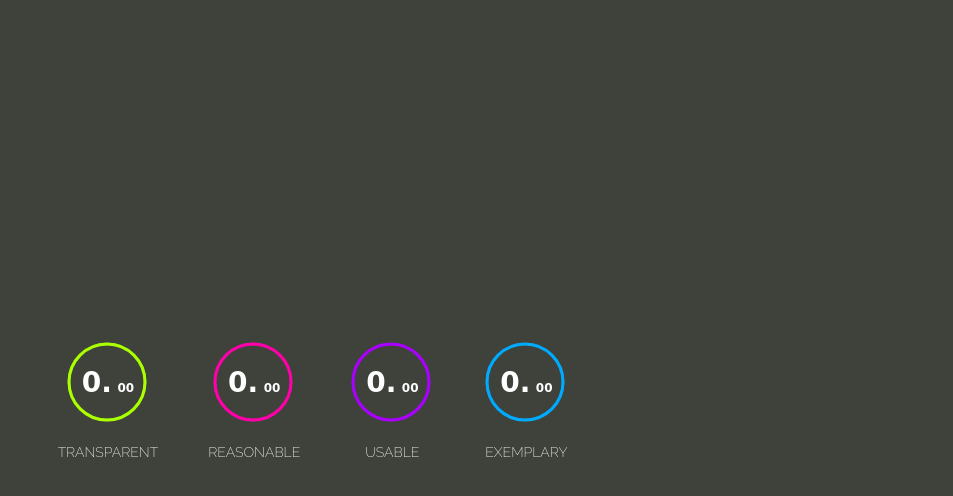
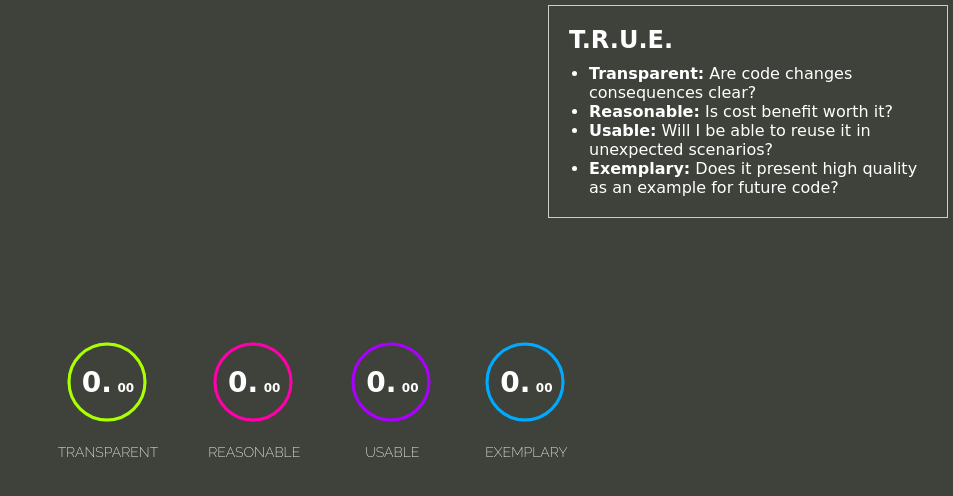
Before and after one commit to pablobrady/svg-anim, a plain HTML site: page index.html in a window 1280 px wide. Shown: the whole page, without its empty margins (327-1280 px from the left). Drawn offline with Linux system fonts and the light colour scheme; a web font is replaced by a local one.

Commit message:
Add note banner

```diff
--- a/index.html
+++ b/index.html
@@ -63,15 +63,15 @@
     </li>
   </ul>
 
-  <!--
+  <div class="banner-right">
     <h2>T.R.U.E.</h2>
-    <ul>
-      <li>Transparent: Are code changes consequences clear?</li>
-      <li>Reasonable: Is cost benefit worth it?</li>
-      <li>Usable: Will I be able to reuse it in unexpected scenarios?</li>
-      <li>Exemplary: Does it present high quality as an example for future code?</li>
+    <ul class="list-indent">
+      <li><b>Transparent:</b> Are code changes consequences clear?</li>
+      <li><b>Reasonable:</b> Is cost benefit worth it?</li>
+      <li><b>Usable:</b> Will I be able to reuse it in unexpected scenarios?</li>
+      <li><b>Exemplary:</b> Does it present high quality as an example for future code?</li>
     </ul>
-  -->
+  </div>
 
   <script src="./scripts.js"></script>
 </body>
--- a/styles.css
+++ b/styles.css
@@ -71,3 +71,17 @@ body {
   stroke-dashoffset: var(--initialStroke);
   transition: stroke-dashoffset var(--transitionDuration) ease;
 }
+
+.banner-right {
+  position: absolute;
+  top: 5px;
+  right: 5px;
+  width: 400px;
+  border: 1px solid #ccc;
+  padding: 20px;
+}
+
+.list-indent {
+  padding-top: 10px;
+  padding-left: 20px;
+}
```
